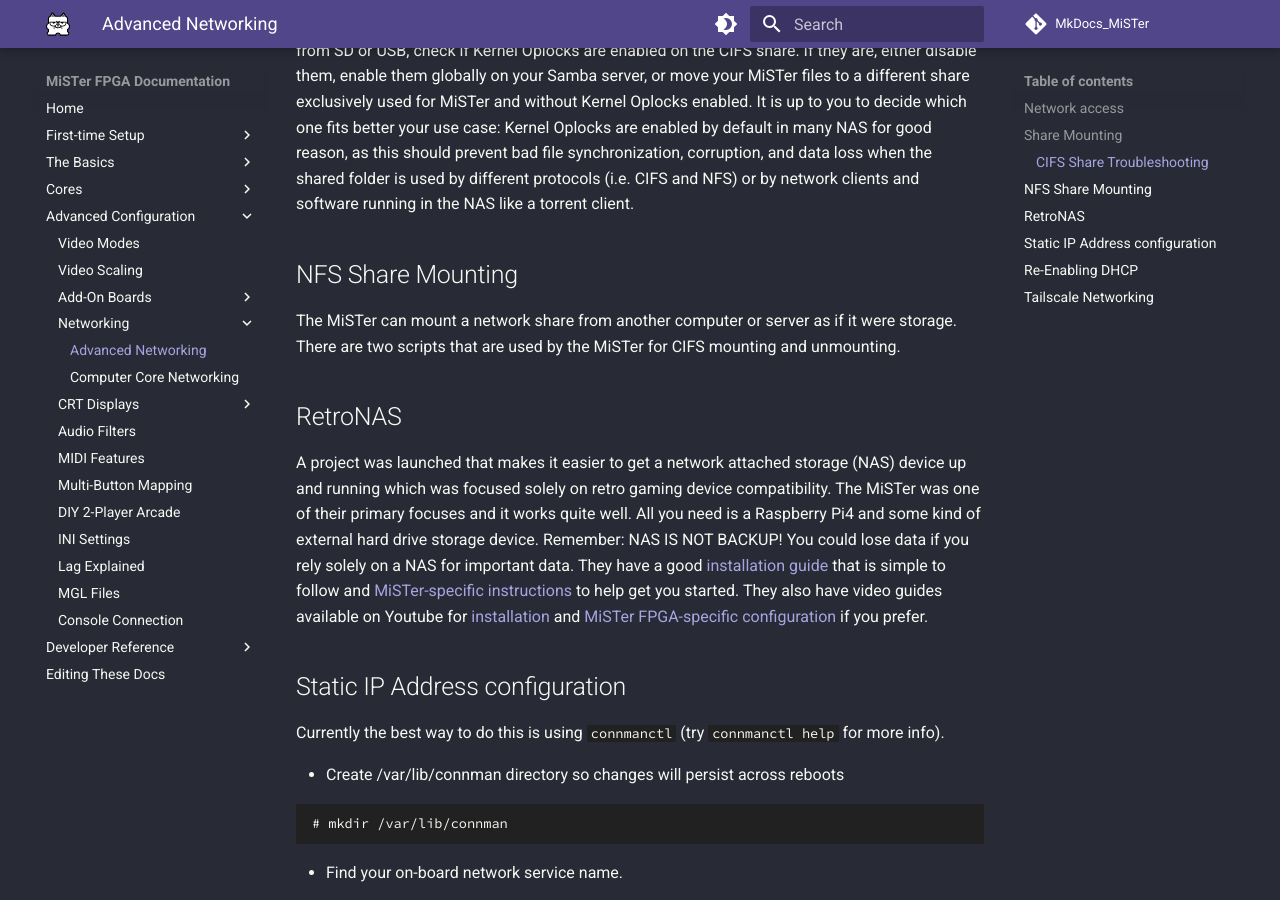
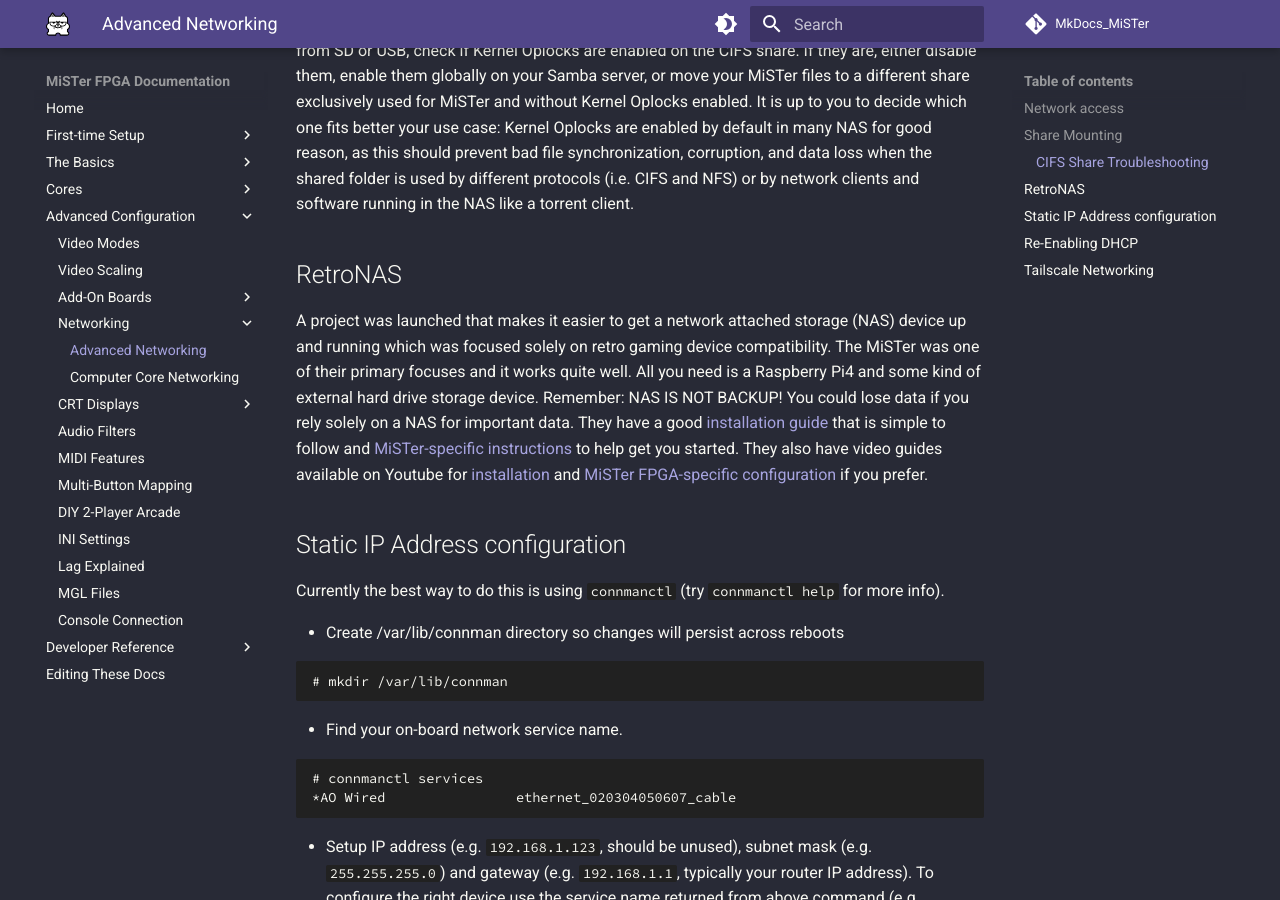
Before and after one commit to MiSTer-devel/MkDocs_MiSTer, an MkDocs documentation site: the page built from docs/advanced/network.md, in a window 1280 px wide and 900 px high, scrolled down 1352 px. Built offline with MkDocs 1.6.1 and Material for MkDocs 9.7.7, drawn with Linux system fonts in a browser that asks for light colours; comment, search, counter and statistics services are not loaded.

```diff
--- a/docs/advanced/network.md
+++ b/docs/advanced/network.md
@@ -34,9 +34,6 @@
 There is a known problem with certain cores (ao486 and NeoGeo, at least) and certain CIFS Share configurations, caused by [some open bugs](https://bugzilla.samba.org/show_bug.cgi?id=12783) in Samba.
 
 If certain cores doesn't start when loading games from CIFS share but work OK when loading from SD or USB, check if Kernel Oplocks are enabled on the CIFS share. If they are, either disable them, enable them globally on your Samba server, or move your MiSTer files to a different share exclusively used for MiSTer and without Kernel Oplocks enabled. It is up to you to decide which one fits better your use case: Kernel Oplocks are enabled by default in many NAS for good reason, as this should prevent bad file synchronization, corruption, and data loss when the shared folder is used by different protocols (i.e. CIFS and NFS) or by network clients and software running in the NAS like a torrent client.
-
-## NFS Share Mounting
-The MiSTer can mount a network share from another computer or server as if it were storage. There are two scripts that are used by the MiSTer for CIFS mounting and unmounting.
 
 ## RetroNAS
 A project was launched that makes it easier to get a network attached storage (NAS) device up and running which was focused solely on retro gaming device compatibility. The MiSTer was one of their primary focuses and it works quite well. All you need is a Raspberry Pi4 and some kind of external hard drive storage device. Remember: NAS IS NOT BACKUP! You could lose data if you rely solely on a NAS for important data. They have a good [installation guide](https://github.com/danmons/retronas/wiki/Installing-RetroNAS){target=_blank} that is simple to follow and [MiSTer-specific instructions](https://github.com/danmons/retronas/wiki/MiSTer-FPGA){target=_blank} to help get you started. They also have video guides available on Youtube for [installation](https://www.youtube.com/watch?v=szA-MSabplc){target=_blank} and [MiSTer FPGA-specific configuration](https://www.youtube.com/watch?v=OrTctA-5kqk){target=_blank} if you prefer.
```
